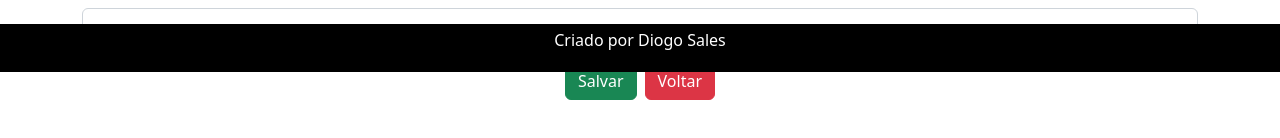
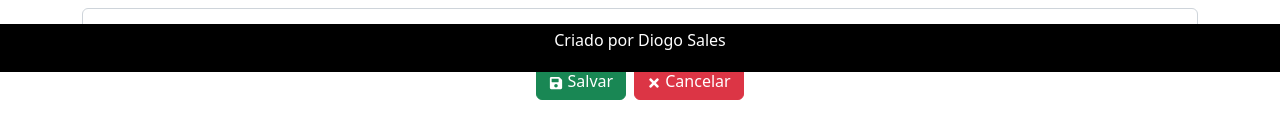
Before and after one commit to digsales/BenDex_React, a Next.js app: page /transformacoes/1/form in a window 1280 px wide. Shown: the part 728-866 px from the top of the page. Built offline with nearby package versions, Linux system fonts and the light colour scheme; no server answers; the database is empty.

Commit message:
Adicionado icones

```diff
--- a/pages/predadores/[id]/form.jsx
+++ b/pages/predadores/[id]/form.jsx
@@ -7,6 +7,7 @@ import Link from "next/link";
 import data from "@/services/data";
 import axios from "axios";
 import { query } from "firebase/database";
+import { FaSave, FaTimes } from "react-icons/fa";
 
 const form = () => {
   const { push, query } = useRouter();
@@ -101,10 +102,10 @@ const form = () => {
 
         <div className="text-center">
           <Button variant="success" onClick={handleSubmit(salvar)}>
-            Salvar
+            <FaSave color="white" size={14} /> Salvar
           </Button>
           <Link className="ms-2 btn btn-danger" href="/predadores">
-            Voltar
+            <FaTimes color="white" size={14} /> Cancelar
           </Link>
         </div>
       </Form>
--- a/pages/predadores/[id]/index.jsx
+++ b/pages/predadores/[id]/index.jsx
@@ -6,6 +6,7 @@ import { Button, Card, Col, Row } from "react-bootstrap";
 import { query } from "firebase/database";
 import { useRouter } from "next/router";
 import MinhaArea from "@/components/MinhaArea";
+import { FaPencilAlt, FaTrashAlt } from "react-icons/fa";
 
 const Detalhes = ({ index }) => {
   // const predadores = data.predadores;
@@ -75,7 +76,7 @@ const Detalhes = ({ index }) => {
       </MinhaArea>
       <div className="text-center" style={{ marginTop: 50 }}>
         <Button
-          variant="primary"
+          variant="success"
           href={`/predadores/${query.id}/form`}
           style={{ marginRight: 50 }}
         >
--- a/pages/transformacoes/[id]/form.jsx
+++ b/pages/transformacoes/[id]/form.jsx
@@ -6,6 +6,7 @@ import { useRouter } from "next/router";
 import Link from "next/link";
 import data from "@/services/data";
 import axios from "axios";
+import { FaSave, FaTimes } from "react-icons/fa";
 
 const form = () => {
   const { push, query } = useRouter();
@@ -105,10 +106,10 @@ const form = () => {
 
         <div className="text-center">
           <Button variant="success" onClick={handleSubmit(salvar)}>
-            Salvar
+            <FaSave color="white" size={14} /> Salvar
           </Button>
-          <Link className="ms-2 btn btn-danger" href="/transformacoes">
-            Voltar
+          <Link className="ms-2 btn btn-danger" href="/predadores">
+            <FaTimes color="white" size={14} /> Cancelar
           </Link>
         </div>
       </Form>
```
